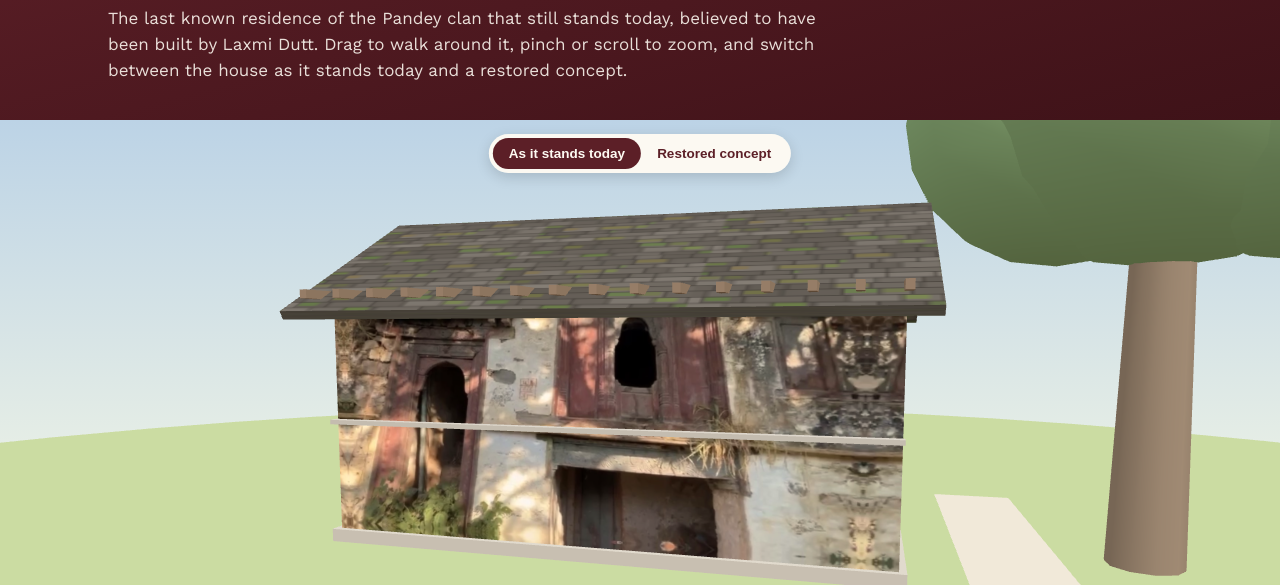
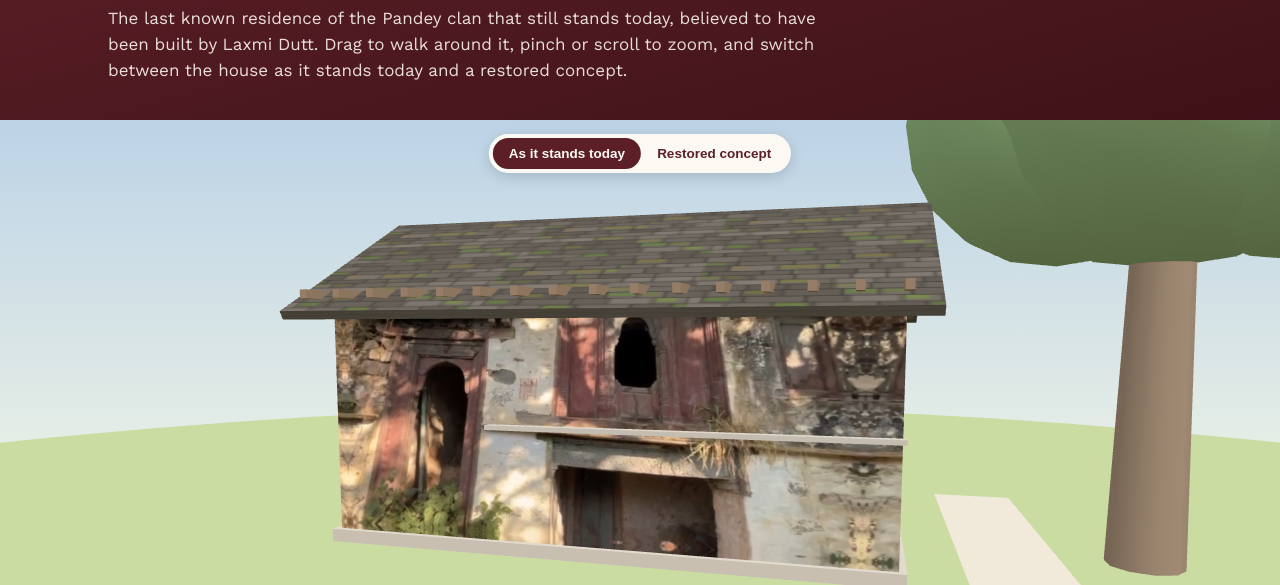
Before and after one commit to surajkumarpandey/pandeyclan, a plain HTML site: page house-3d.html in a window 1280 px wide. Shown: the part 204-789 px from the top of the page. Drawn offline with nearby package versions, Linux system fonts and the light colour scheme; animation ran at ten frames a second.

Commit message:
Update house-3d.html

```diff
--- a/house-3d.html
+++ b/house-3d.html
@@ -258,8 +258,12 @@
     j.position.set(-W / 2 + (i / nJoists) * W, PLINTH + H + 0.02, D / 2 + OVERHANG_FRONT / 2); house.add(j); meshes.woods.push(j);
   }
   // stone floor ledge projecting along the front
-  const ledge = new THREE.Mesh(new THREE.BoxGeometry(W + 0.05, 0.07, 0.16), new THREE.MeshLambertMaterial({ color: 0x86817a }));
-  ledge.position.set(0, PLINTH + LEDGE_FROM_GROUND, D / 2 + 0.08); house.add(ledge);
+  // It stops short of the tall entrance door on the left: the door's carved
+  // frame ends about 30% of the way across the front (measured from the photos).
+  const DOOR_RIGHT_EDGE = 0.31;
+  const ledgeW = W * (1 - DOOR_RIGHT_EDGE) + 0.05;
+  const ledge = new THREE.Mesh(new THREE.BoxGeometry(ledgeW, 0.07, 0.16), new THREE.MeshLambertMaterial({ color: 0x86817a }));
+  ledge.position.set(-W / 2 + W * DOOR_RIGHT_EDGE + ledgeW / 2, PLINTH + LEDGE_FROM_GROUND, D / 2 + 0.08); house.add(ledge);
 
   // ground, the footpath at the right end, and the large tree beside it
   meshes.ground = new THREE.Mesh(new THREE.CircleGeometry(22, 48), null);
```
